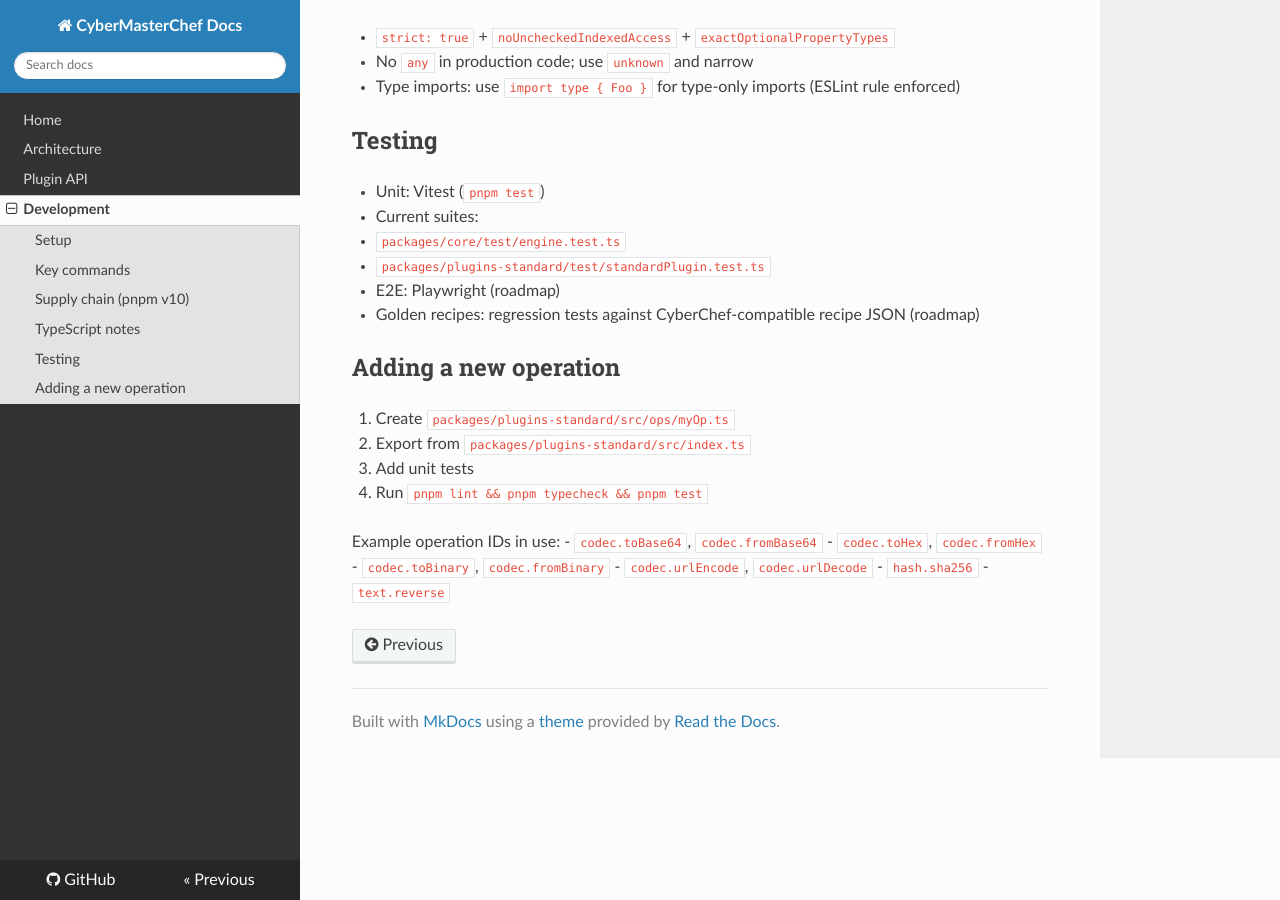
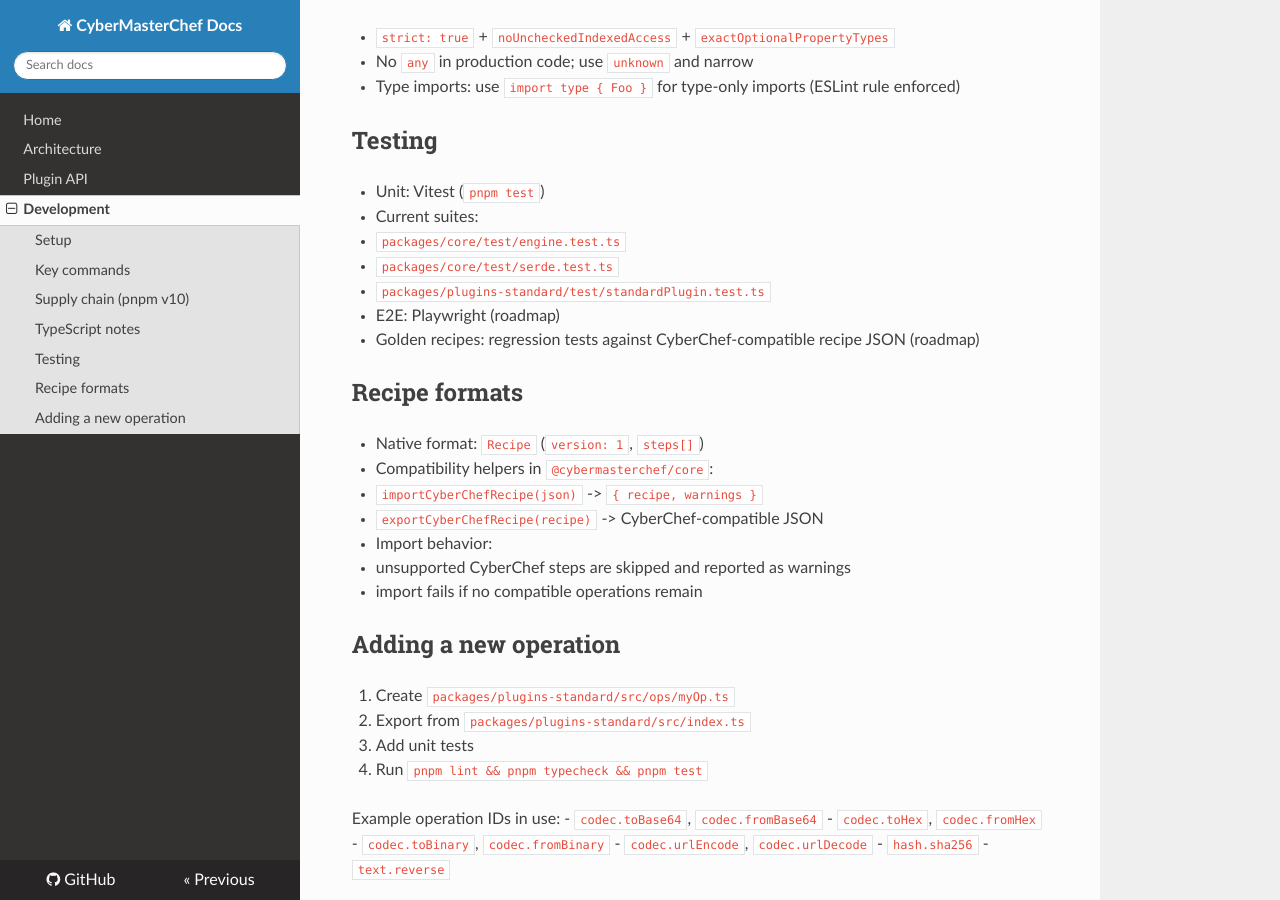
Before and after one commit to mkilijanek/CyberMasterChef, an MkDocs documentation site: the page built from docs/development.md, in a window 1280 px wide and 900 px high, scrolled down 692 px. Built offline with MkDocs 1.6.1, drawn with Linux system fonts in a browser that asks for light colours; nearby versions of some CDN libraries.

Commit message:
Update docs for recipe compatibility and cancellable runs

```diff
--- a/docs/development.md
+++ b/docs/development.md
@@ -39,9 +39,20 @@ Commit `pnpm-lock.yaml` to the repo for reproducible builds.
 - Unit: Vitest (`pnpm test`)
 - Current suites:
   - `packages/core/test/engine.test.ts`
+  - `packages/core/test/serde.test.ts`
   - `packages/plugins-standard/test/standardPlugin.test.ts`
 - E2E: Playwright (roadmap)
 - Golden recipes: regression tests against CyberChef-compatible recipe JSON (roadmap)
+
+## Recipe formats
+
+- Native format: `Recipe` (`version: 1`, `steps[]`)
+- Compatibility helpers in `@cybermasterchef/core`:
+  - `importCyberChefRecipe(json)` -> `{ recipe, warnings }`
+  - `exportCyberChefRecipe(recipe)` -> CyberChef-compatible JSON
+- Import behavior:
+  - unsupported CyberChef steps are skipped and reported as warnings
+  - import fails if no compatible operations remain
 
 ## Adding a new operation
 
```
Also changed, not shown: README.md (+3 -0 lines), docs/architecture.md (+7 -1 lines), docs/index.md (+1 -1 lines), docs/plugin-api.md (+7 -0 lines).
